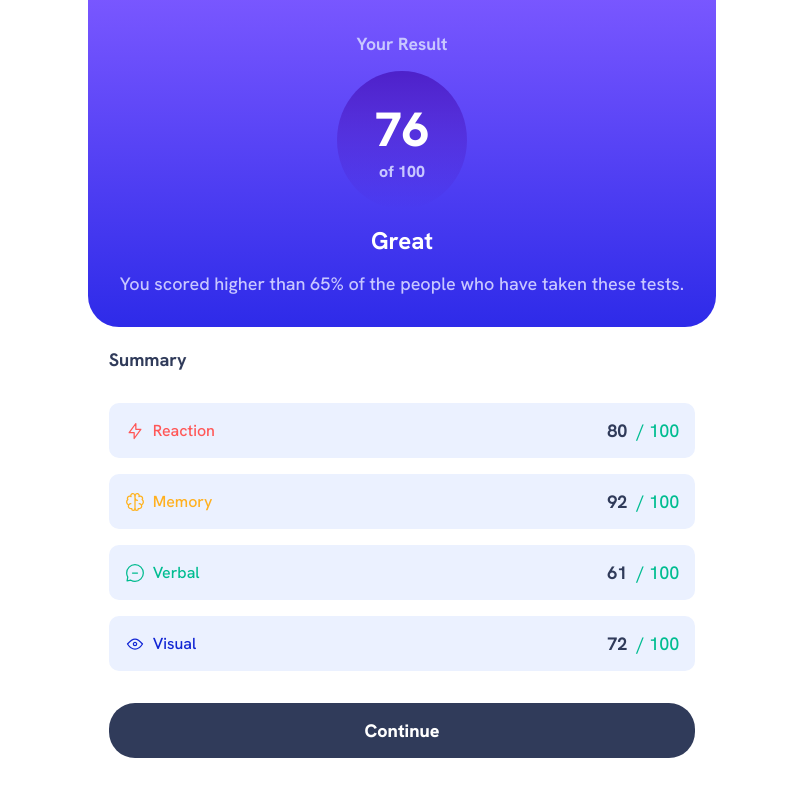
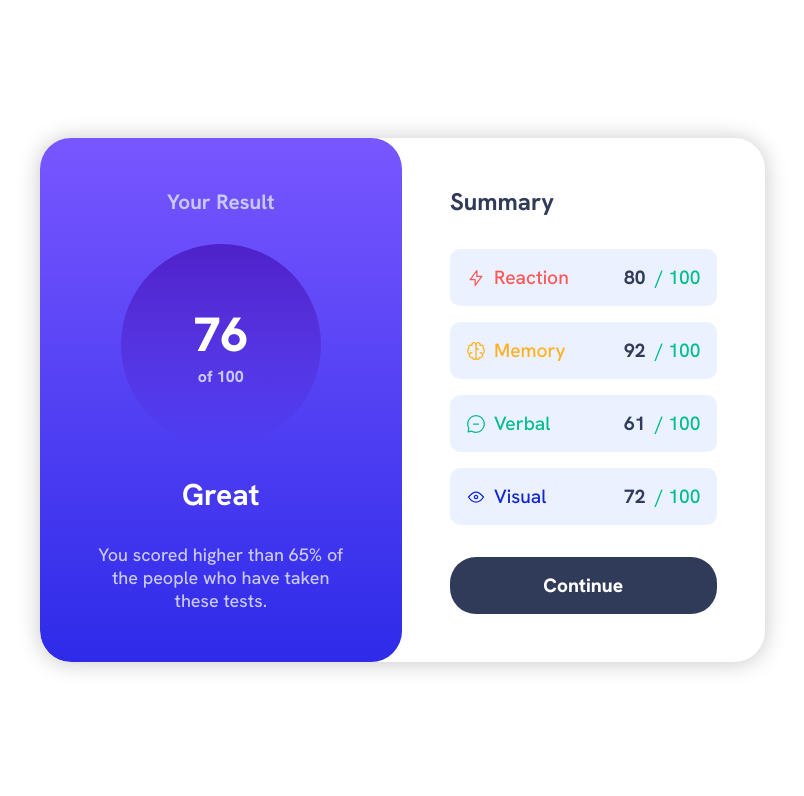
Before and after one commit to BoxyPipesnake/Results-summary-component-FM, a plain HTML site: page index.html in a window 1280 px wide. Shown: the whole page, without its empty margins (238-1042 px from the left). Drawn offline with Linux system fonts and the light colour scheme.

Commit message:
finish desktop version

```diff
--- a/scss/main.scss
+++ b/scss/main.scss
@@ -35,13 +35,12 @@ span {
 body {
     min-height: 100vh;
     display: flex;
-    justify-content: center;;
+    justify-content: center;
+    align-items: center;
 }
 
 .wrapper {
-
     .score {
-        //background-color: v.$cobalt-blue;
         background: linear-gradient(v.$light-slate-blue, v.$light-royal-blue);
         text-align: center;
         padding: 2rem;
@@ -113,6 +112,10 @@ body {
         font-size: 1.125rem;
     }
 
+    .btn:hover {
+        background: linear-gradient(v.$light-slate-blue, v.$light-royal-blue);;
+    }
+
 }
 
 .category {
@@ -130,7 +133,6 @@ body {
         gap: 0.5rem;
     }
 }
-
 
 .flex {
 
@@ -151,7 +153,6 @@ body {
     }
 }
 
-
 .points {
     color: v.$green-teal;
 
@@ -163,3 +164,56 @@ body {
     }
 
 }
+
+@media (min-width: 640px){
+    .wrapper {
+        box-shadow: 0px 1px 21px 1px #ccc;
+        display: grid;
+        grid-template-columns: repeat(2, 1fr);
+        max-width: 725px;
+        border-radius: 31px;
+        overflow: hidden;
+
+
+        .score {
+            border-top-right-radius: 31px;
+            justify-content: space-between;
+            padding: 3.1rem;
+        }
+
+    }
+
+    .score {
+        h1 {
+            font-size: 1.3rem;
+        }
+
+        .score__phrase {
+            font-size: 30px;
+        }
+
+        .score__punctuation {
+            padding: 3.7rem;
+            width: 200px
+        }
+    }
+
+    .summary {
+        padding: 3rem;
+    }
+
+    .summary__content{
+        .summary__heading{
+            font-size: 1.5rem;
+        }
+
+        .btn {
+            font-size: 1.2rem;
+        }
+
+    }
+
+    .category, .points{
+        font-size: 1.2rem;
+    }
+}
```
Also changed, not shown: styles/main.css, 1 other file.
